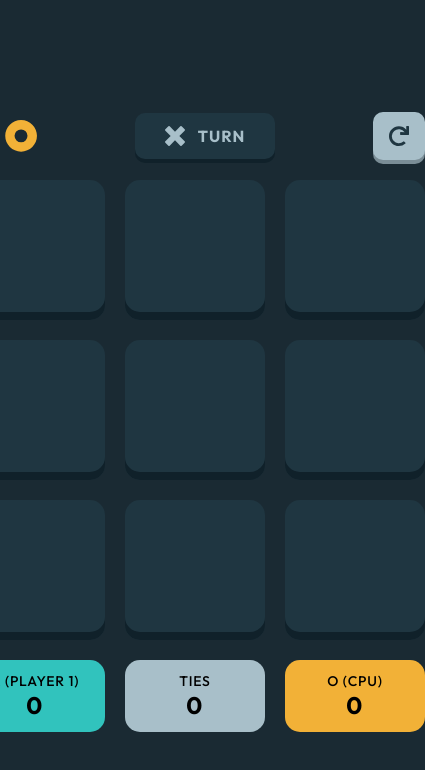
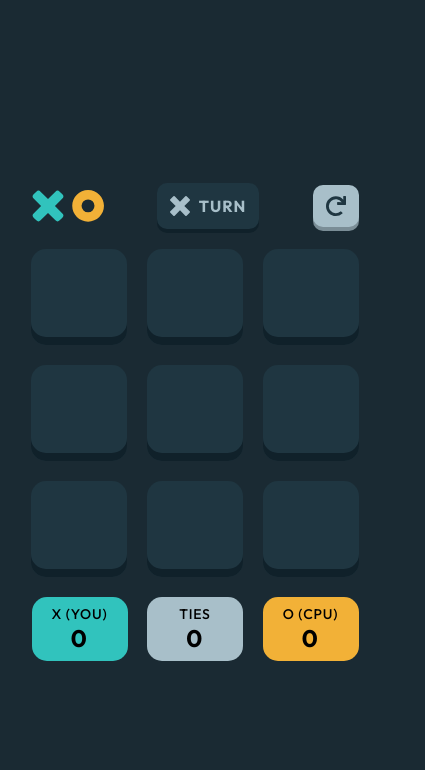
Before and after one commit to BBualdo/Tic-Tac-Toe-App, a React (Vite) app: page / in a window 390 px wide. Both pictures are taken after a click on the button "NEW GAME (VS CPU)". Shown: the top 770 px of the page, 425 px wide, since content can reach past the window. Built offline with nearby package versions, Linux system fonts and the light colour scheme.

Commit message:
Project Completed

```diff
--- a/src/components/Board.jsx
+++ b/src/components/Board.jsx
@@ -56,8 +56,6 @@ export default function Board(props) {
   }
 
   React.useEffect(() => {
-    console.log('isComputerTurn:', isComputerTurn);
-    console.log(props.player)
     if (isComputerTurn && gameResult === 'ongoing') {
       // find all empty cells on the board
       const emptyCells = board.reduce((acc, cell, index) => {
@@ -91,12 +89,12 @@ export default function Board(props) {
         {props.player === gameResult && !props.CPU && <h4>Player 1 wins!</h4>}
         {gameResult === 'tie' && <h4></h4>}
         <div className="winner">
-          <img src={
+          {gameResult !== 'tie' && <img src={
             gameResult === 'x'
             ? xIcon
             : gameResult === 'o'
             ? oIcon
-            : ''}/>
+            : ''}/>}
           <h1 className={
             gameResult === 'x'
             ? 'x-won'
@@ -233,8 +231,10 @@ export default function Board(props) {
         <div className="scores">
           <div className="score score--x">
             <p>X ({
-            props.player === 'x'
+            props.player === 'x' && !props.CPU
             ? 'Player 1'
+            : props.player === 'x' && props.CPU
+            ? 'You'
             : props.CPU
             ? 'CPU'
             : 'Player 2'})</p>
@@ -246,8 +246,10 @@ export default function Board(props) {
           </div>
           <div className="score score--o">
             <p>O ({
-            props.player === 'o'
+            props.player === 'o' && !props.CPU
             ? 'Player 1'
+            : props.player === 'o' && props.CPU
+            ? 'You'
             : props.CPU
             ? 'CPU'
             : 'Player 2'})</p>
--- a/src/index.css
+++ b/src/index.css
@@ -398,3 +398,229 @@ header {
   box-shadow: none;
   transform: translateY(4px);
 }
+
+@media (max-width: 499px) {
+
+  .pick-mark {
+    align-items: center;
+    background-color: var(--semiDarkNavy);
+    border-radius: 15px;
+    box-shadow: 0px 8px 0px #10212A;
+    display: flex;
+    flex-direction: column;
+    gap: 24px;
+    margin-bottom: 40px;
+    margin-top: 40px;
+    padding: 24px;
+    width: 327px;
+  }
+
+  .pick--x,
+  .pick--o {
+    align-items: center;
+    border-radius: 10px;
+    cursor: pointer;
+    display: flex;
+    justify-content: center;
+    height: 56px;
+    width: 50%;
+  }
+
+  .new-game--button {
+    border: none;
+    border-radius: 15px;
+    cursor: pointer;
+    height: 56px;
+    width: 327px;
+  }
+
+  header {
+    align-items: center;
+    display: flex;
+    justify-content: space-between;
+    width: 327px;
+  }
+
+  .current-turn {
+    align-items: center;
+    background-color: var(--semiDarkNavy);
+    border-radius: 10px;
+    box-shadow: 0px 4px 0px #10212A;
+    color: var(--silver);
+    display: flex;
+    gap: 9px;
+    padding: 13px 13px;
+  }
+
+  .restart-game--button {
+    background: url(./images/icon-restart.svg) center no-repeat;
+    background-color: var(--silver);
+    border: none;
+    border-radius: 10px;
+    box-shadow: 0px 4px 0px #7a8d96;
+    cursor: pointer;
+    padding: 21px 23px;
+  }
+
+  .board--field {
+    background-color: var(--semiDarkNavy);
+    border-radius: 15px;
+    box-shadow: 0px -8px 0px #10212A inset;
+    cursor: pointer;
+    height: 96px;
+    width: 96px;
+  }
+
+  .field--x {
+    background-image: url(./images/icon-x.svg);
+    cursor: default;
+  }
+
+  .field--o {
+    background-image: url(./images/icon-o.svg);
+    cursor: default;
+  }
+
+  .field--x,
+  .field--o {
+    background-position: center;
+    background-repeat: no-repeat;
+    background-size: 44%;
+    color: transparent;
+  }
+
+  .cell-hover-x {
+    background-image: url(./images/icon-x-outline.svg);
+  }
+
+  .cell-hover-o {
+    background-image: url(./images/icon-o-outline.svg);
+  }
+
+  .cell-hover-x,
+  .cell-hover-o {
+    background-position: center;
+    background-repeat: no-repeat;
+    background-size: 44%;
+  }
+
+  .winner-cell--x {
+    background-color: var(--lightBlue);
+    box-shadow: 0px -8px 0px #118C87 inset;
+    background-image: url(./images/picked-x.svg);
+  }
+
+  .winner-cell--o {
+    background-color: var(--LightYellow);
+    box-shadow: 0px -8px 0px #CC8B13 inset;
+    background-image: url(./images/picked-o.svg);
+  }
+
+  .scores {
+    align-items: center;
+    display: flex;
+    justify-content: space-between;
+    width: 327px;
+  }
+
+  .score {
+    align-items: center;
+    border-radius: 15px;
+    display: flex;
+    flex-direction: column;
+    justify-content: center;
+    height: 64px;
+    width: 96px;
+  }
+
+  .result-popup,
+  .restart-popup {
+    align-items: center;
+    background-color: var(--semiDarkNavy);
+    display: flex;
+    flex-direction: column;
+    height: 228px;
+    left: 0;
+    padding: 40px 0;
+    position: absolute;
+    right: 0;
+    top: 37%;
+  }
+
+  .restart-popup {
+    gap: 31px;
+    justify-content: center;
+  }
+
+  .result-popup > h4 {
+    color: var(--silver);
+    font-size: 14px;
+    letter-spacing: 0.875px;
+  }
+
+  .winner {
+    align-items: center;
+    display: flex;
+    gap: 9px;
+    justify-content: center
+  }
+
+  .winner > img {
+    height: 28px;
+    width: 28px;
+  }
+
+  .x-won {
+    color: var(--lightBlue);
+    font-size: 24px;
+    letter-spacing: 1.5px;
+  }
+
+  .o-won {
+    color: var(--LightYellow);
+    font-size: 24px;
+    letter-spacing: 1.5px;
+  }
+
+  .no-won {
+    color: var(--silver);
+    font-size: 24px;
+    letter-spacing: 1.5px;
+  }
+
+  .result-buttons {
+    align-items: center;
+    display: flex;
+    gap: 16px;
+  }
+
+  .result-buttons > button {
+    border: none;
+    border-radius: 10px;
+    cursor: pointer;
+    padding: 16px;
+  }
+
+  .quit--button {
+    background-color: var(--silver);
+    box-shadow: 0px 4px 0px #7a8d96;
+  }
+
+  .next-round--button {
+    background-color: var(--LightYellow);
+    box-shadow: 0px 4px 0px #CC8B13;
+  }
+
+  .quit--button:hover {
+    background-color: var(--silverHover);
+  }
+
+  .next-round--button:hover {
+    background-color: var(--lightYellowHover);
+  }
+
+  .result-buttons > button:active {
+    box-shadow: none;
+    transform: translateY(4px);
+  }
+}
```
